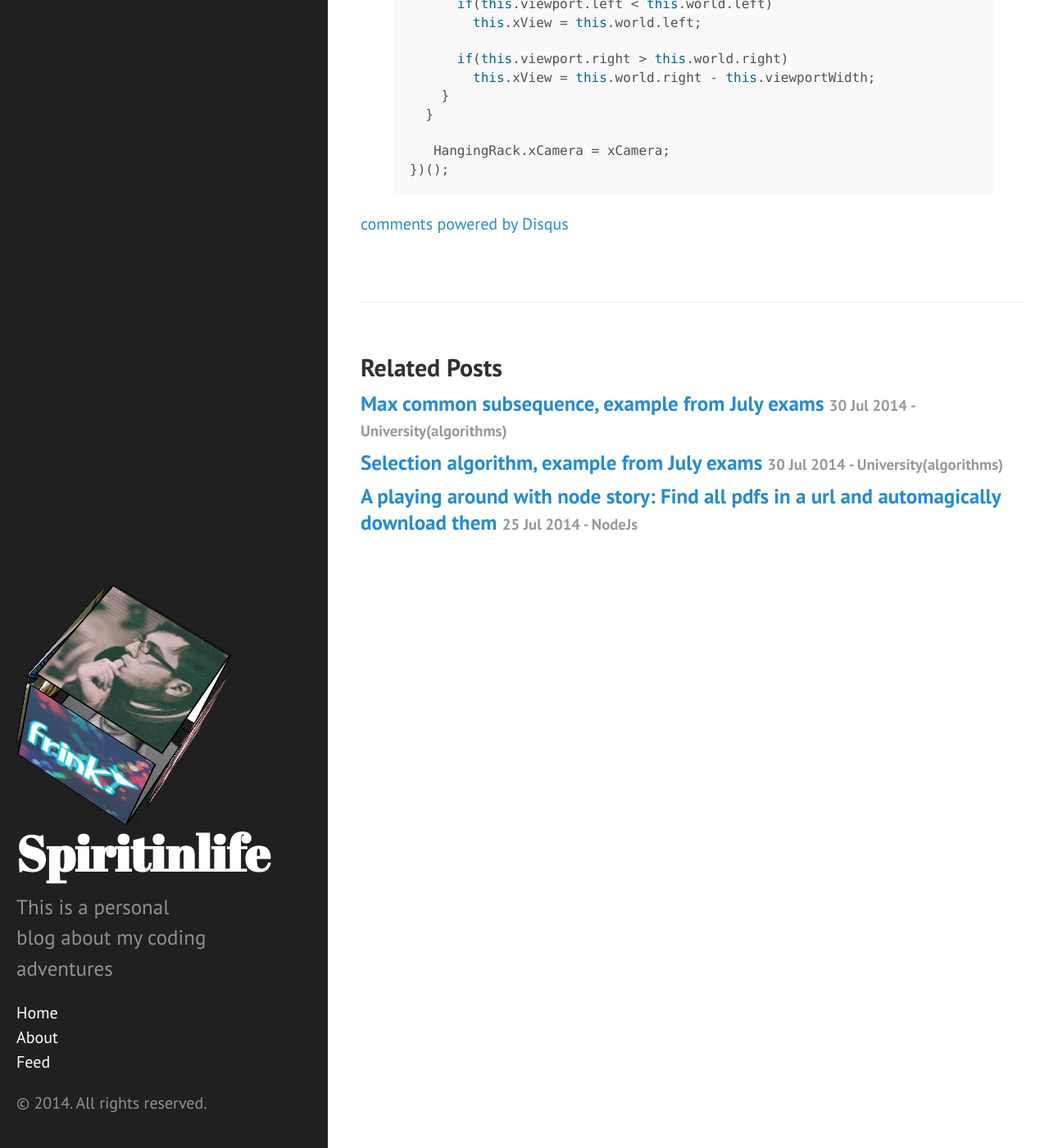
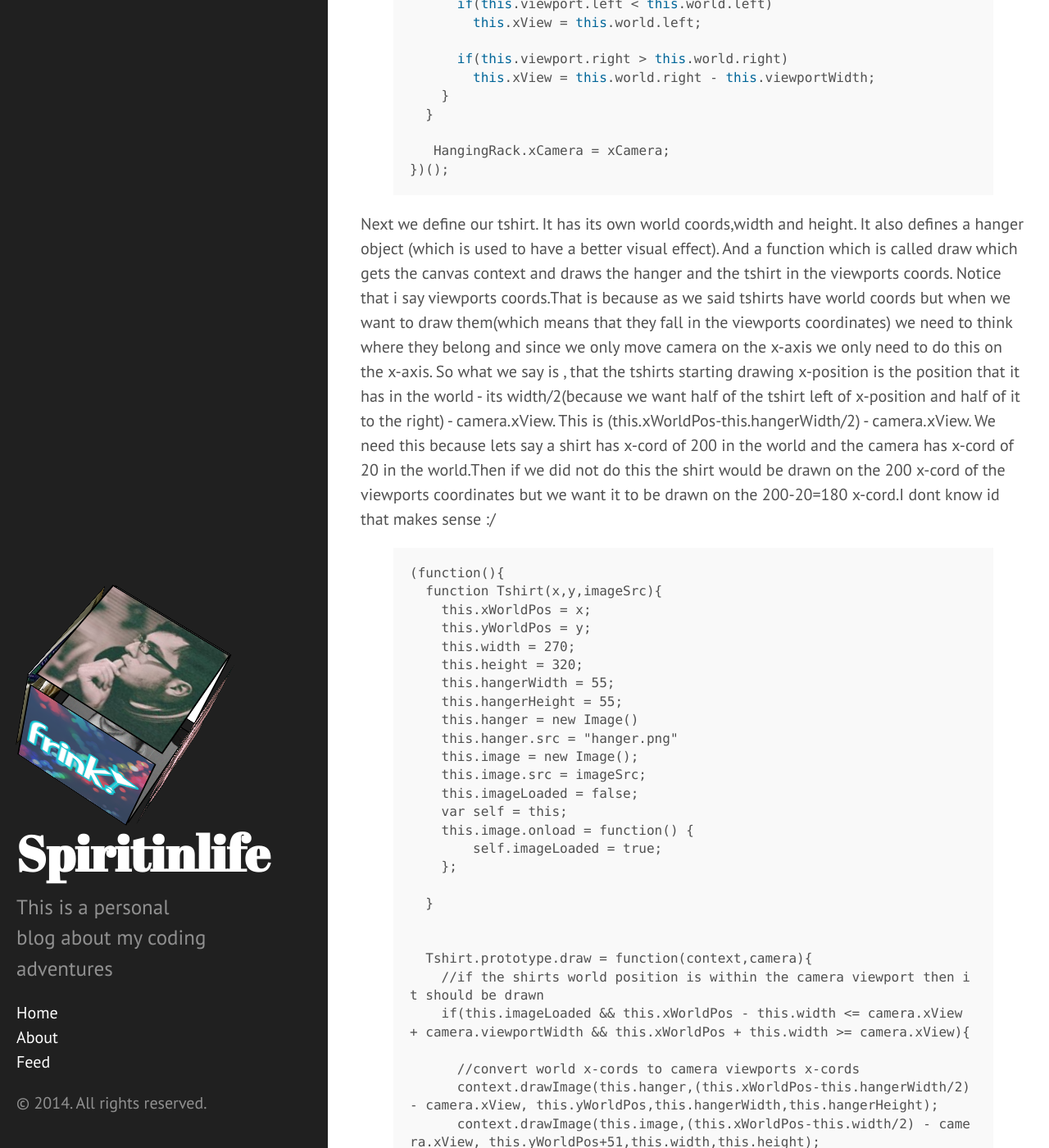
Before and after one commit to spiritinlife/spiritinlife.github.io, a Jekyll site: the page built from _posts/2014-08-02-Implementing-hanging-rack-clothes-js-canvas.markdown, in a window 1280 px wide and 1400 px high, scrolled down 7120 px. Shown: the whole window at 82% size. Built offline with Jekyll 4.4.1, drawn with Linux system fonts in a browser that asks for light colours; Markdown is read by kramdown in place of the engine named in the settings; comment, search, counter and statistics services are not loaded; some of the changed text lies outside the part shown.

Commit message:
Article about javascript canvas

```diff
--- a/_posts/2014-08-02-Implementing-hanging-rack-clothes-js-canvas.markdown
+++ b/_posts/2014-08-02-Implementing-hanging-rack-clothes-js-canvas.markdown
@@ -289,3 +289,139 @@ We also define one function :
 })();
 
 {% endhighlight %}
+
+
+
+
+
+
+Next we define our tshirt.
+It has its own world coords,width and height.
+It also defines a hanger object (which is used to have a better visual effect).
+And a function which is called draw which gets the canvas context and draws the hanger and the tshirt in the viewports coords.
+Notice that i say viewports coords.That is because as we said tshirts have world coords but when we want to draw them(which means that they fall in the viewports coordinates)
+we need to think where they belong and since we only move camera on the x-axis we only need to do this on the x-axis.
+So what we say is , that the tshirts starting drawing x-position is the position that it has in the world - its width/2(because we want half of the tshirt left of x-position
+and half of it to the right) - camera.xView.
+This is  (this.xWorldPos-this.hangerWidth/2) - camera.xView.
+We need this because lets say a shirt has x-cord of 200 in the world and the camera has x-cord of 20 in the world.Then if we did not do this the shirt would be drawn on the
+200 x-cord of the viewports coordinates but we want it to be drawn on the 200-20=180 x-cord.I dont know id that makes sense :/
+
+{% highlight javasript %}
+
+(function(){
+  function Tshirt(x,y,imageSrc){
+    this.xWorldPos = x;
+    this.yWorldPos = y;
+    this.width = 270;
+    this.height = 320;
+    this.hangerWidth = 55;
+    this.hangerHeight = 55;
+    this.hanger = new Image()
+    this.hanger.src = "hanger.png"
+    this.image = new Image();
+    this.image.src = imageSrc;
+    this.imageLoaded = false;
+    var self = this;
+    this.image.onload = function() {
+        self.imageLoaded = true;
+    };
+
+  }
+
+
+  Tshirt.prototype.draw = function(context,camera){
+    //if the shirts world position is within the camera viewport then it should be drawn
+    if(this.imageLoaded && this.xWorldPos - this.width <= camera.xView + camera.viewportWidth && this.xWorldPos + this.width >= camera.xView){
+
+      //convert world x-cords to camera viewports x-cords
+      context.drawImage(this.hanger,(this.xWorldPos-this.hangerWidth/2) - camera.xView, this.yWorldPos,this.hangerWidth,this.hangerHeight);
+      context.drawImage(this.image,(this.xWorldPos-this.width/2) - camera.xView, this.yWorldPos+51,this.width,this.height);
+    }
+  }
+
+  HangingRack.Tshirt = Tshirt;
+
+})();
+{% endhighlight %}
+
+
+After that we code the code that glues all these together.
+It is responsible for the drawing of stuff,plus it draws the hanger rack on the camera.
+It creates all tshirts and iterates through them in the draw function in order to draw them..
+It also draws the hanging rack image.
+It also defines some functions that handle the touch events inside the canvas ( i may talk about them in another article )
+-Note teh creation of the tshirt in the real world example we would func an asychronous download of icons.
+{% highlight javascript %}
+(function(){
+
+  function HangingRackWorld(width,height){
+    this.width = width;
+    this.height = height;
+    this.Tshirts = [];
+    this.HangerSpotY = 10;
+    this.emptyHangerSpot = 1;
+    this.hangerSpotWidth = 300;
+    this.canvas = document.getElementById("HangingRackCanvas");
+
+    this.image = new Image();
+    this.image.src =  "hangingRack.png";
+
+    this.canvas.addEventListener("touchstart", this.touchStart, false);
+    this.canvas.addEventListener("touchend", this.touchEnd, false);
+    this.canvas.addEventListener("touchmove", this.touchX, false);
+
+
+    this.touch_x = 0;
+    this.dist_touch_x = 0;
+
+    this.images = ["shirt.jpg"];
+    for (var i = 100; i >= 0; i--) {
+
+      this.Tshirts.push(new HangingRack.Tshirt(this.emptyHangerSpot*this.hangerSpotWidth,this.HangerSpotY,this.images[0]) );
+      this.emptyHangerSpot += 1
+    };
+
+  }
+
+
+  HangingRackWorld.prototype.touchStart = function(e){
+      this.touch_x = e.changedTouches[0].clientX;
+      this.dist_touch_x = 0;
+
+  }
+
+  HangingRackWorld.prototype.touchEnd = function(e){
+      var end_touch = e.changedTouches[0].clientX;
+      HangingRack.controls.touch = end_touch - this.touch_x;
+      if ( HangingRack.controls.touch > 150  ){
+        HangingRack.controls.touch = 150;
+      }
+
+      if ( HangingRack.controls.touch < -150  ){
+        HangingRack.controls.touch = -150;
+      }
+  }
+
+  HangingRackWorld.prototype.touchX = function(e){
+    this.dist_touch_x += this.touch_x - e.changedTouches[0].clientX;
+  }
+
+  HangingRackWorld.prototype.draw = function(context,camera){
+
+      //We draw the HangingRack Image all over the camera viewport
+      context.drawImage(this.image,0,0,this.canvas.width,100);
+
+
+      //and then we draw all the tshirts
+      for (var i = this.Tshirts.length - 1; i >= 0; i--) {
+        this.Tshirts[i].draw(context,camera);
+      };
+  }
+
+
+
+
+  HangingRack.HangingRackWorld = HangingRackWorld;
+})();
+{% endhighlight %}
```
